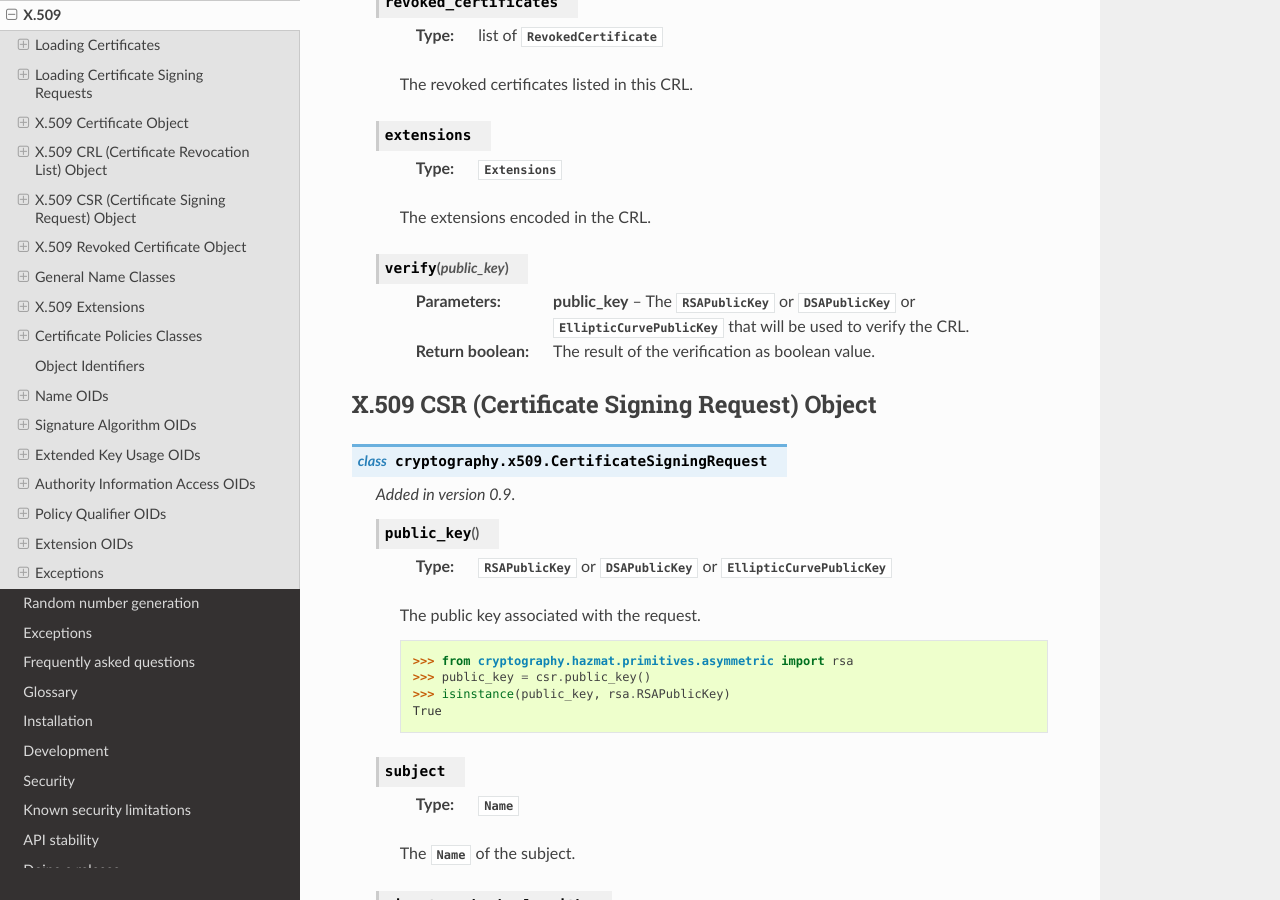
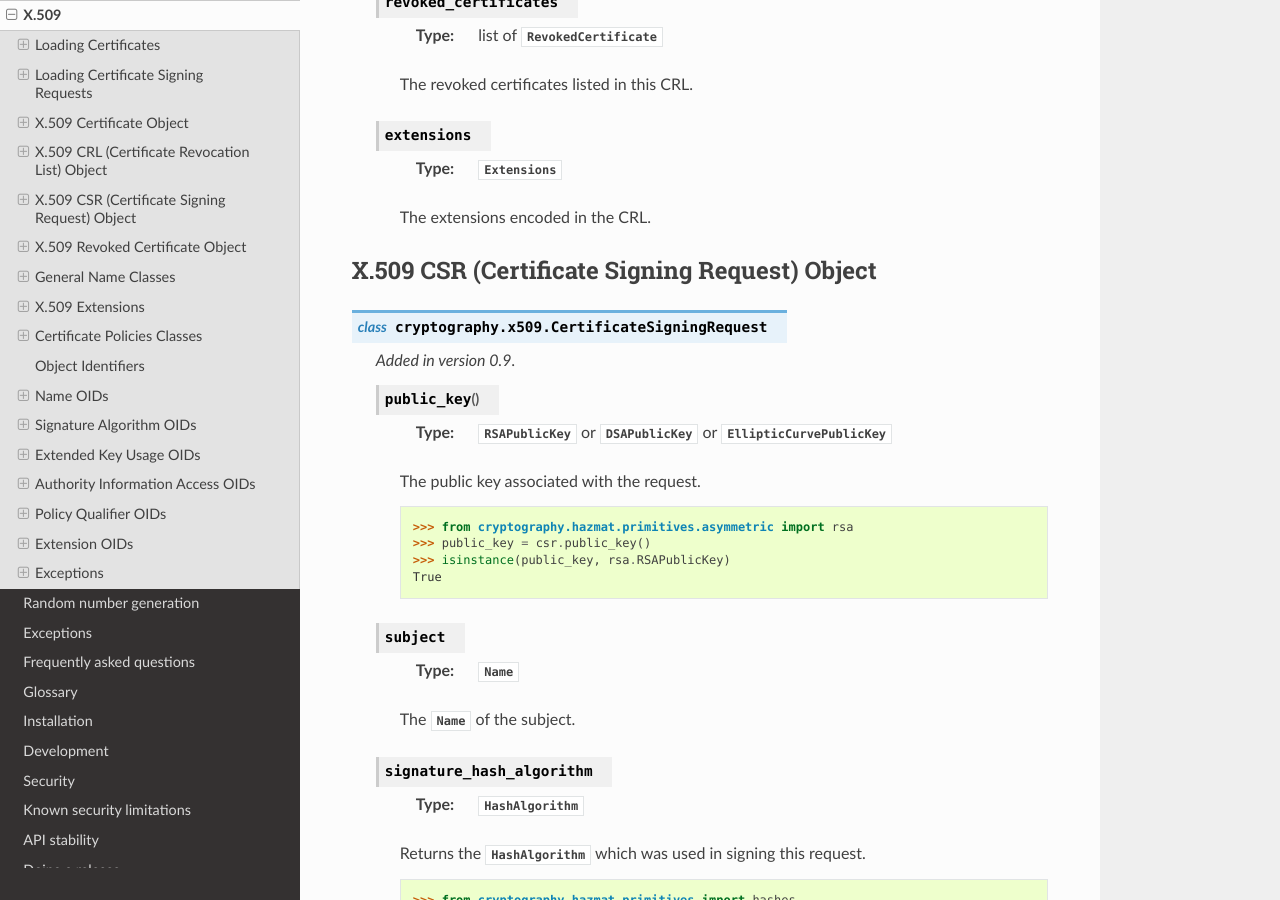
Before and after one commit to WebKing0121/cryptography, a Sphinx documentation site: the page built from docs/x509.rst, in a window 1280 px wide and 900 px high, scrolled down 5163 px. Built offline with Sphinx 7.4.7 and the Read the Docs theme 2.0.0, drawn with Linux system fonts in a browser that asks for light colours; pages that are not in the unit, such as notebooks, are missing from menus.

Commit message:
removed verify(), various small fixes

```diff
--- a/docs/x509.rst
+++ b/docs/x509.rst
@@ -390,16 +390,6 @@ X.509 CRL (Certificate Revocation List) Object
 
         The extensions encoded in the CRL.
 
-    .. method:: verify(public_key)
-
-        :param public_key: The
-            :class:`~cryptography.hazmat.primitives.asymmetric.rsa.RSAPublicKey` or
-            :class:`~cryptography.hazmat.primitives.asymmetric.dsa.DSAPublicKey` or
-            :class:`~cryptography.hazmat.primitives.asymmetric.ec.EllipticCurvePublicKey`
-            that will be used to verify the CRL.
-
-        :return boolean: The result of the verification as boolean value.
-
 X.509 CSR (Certificate Signing Request) Object
 ~~~~~~~~~~~~~~~~~~~~~~~~~~~~~~~~~~~~~~~~~~~~~~
 
@@ -454,7 +444,7 @@ X.509 CSR (Certificate Signing Request) Object
             authority.
 
 X.509 Revoked Certificate Object
-~~~~~~~~~~~~~~~~~~~~~~~~~~~~~~~~~~~~~~~~~~~~~~
+~~~~~~~~~~~~~~~~~~~~~~~~~~~~~~~~
 
 .. class:: RevokedCertificate
 
```
Also changed, not shown: 1 other file.
